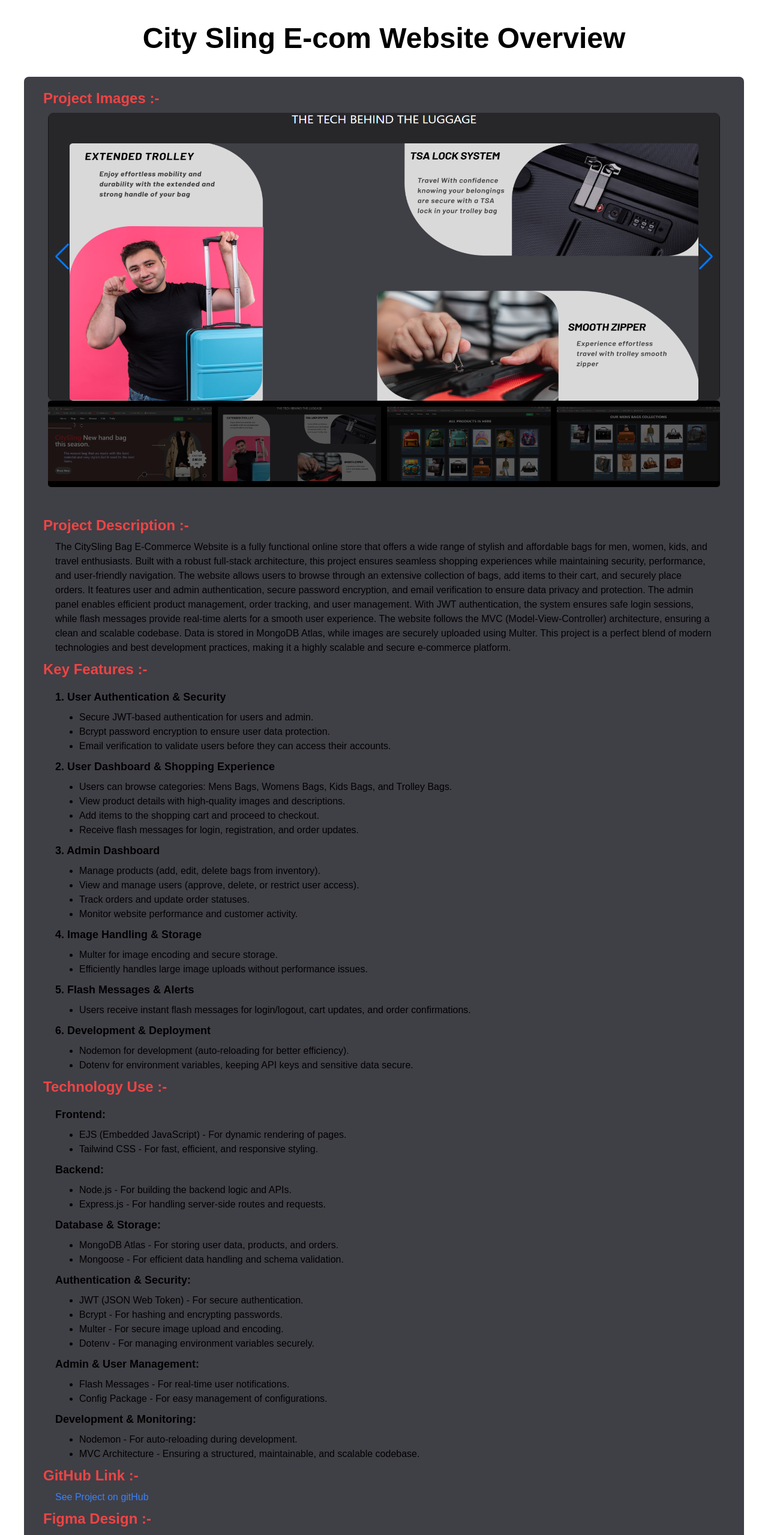
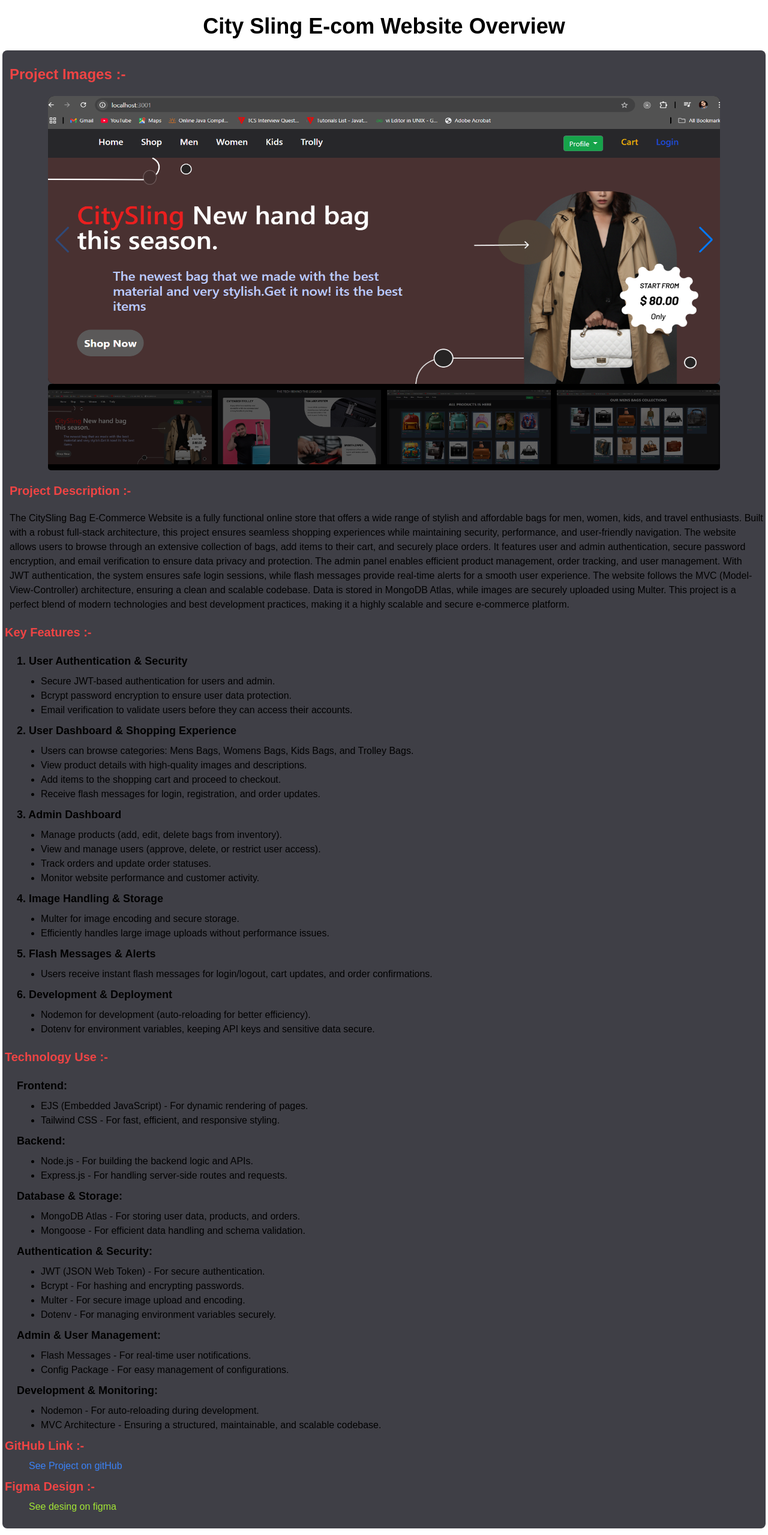
Before and after one commit to abhijit84842/Abhijit_Portfolio, a Next.js app: page /pages/projectall/overview/cityslingoverview in a window 1280 px wide. Shown: the top 2559 px of the page at 60% size. Built offline with nearby package versions, Linux system fonts and the light colour scheme.

Commit message:
make responsive citysling overview

```diff
--- a/app/components/ProjectsOverview/CitySling.js
+++ b/app/components/ProjectsOverview/CitySling.js
@@ -20,15 +20,17 @@
 const CitySling = () => {
   const [thumbsSwiper, setThumbsSwiper] = useState(null);
   return (
-    <div className="main-container p-10">
-      <h1 className="flex justify-center text-5xl font-semibold mb-10">
+    <div className="main-container p-1 2xl:p-10">
+      <h1 className="font-semibold flex justify-center text-xl my-5 lg:text-4xl 2xl:flex 2xl:justify-center 2xl:text-5xl 2xl:mb-10">
         City Sling E-com Website Overview
       </h1>
-      <div className="sub-container bg-zinc-700 rounded-lg p-3">
-        <h2 className="text-2xl font-semibold text-red-500 py-2 pl-5">
+      <div className="sub-container bg-zinc-700 rounded-lg p-1 my-5 2xl:p-3 ">
+        <h2 className="font-semibold text-red-500 ml-2 my-2 lg:my-5 lg:text-2xl  2xl:text-2xl 2xl:py-2 2xl:pl-5">
           Project Images :-
         </h2>
 
+        {/*Responsive 2xl break point forbig screen */}
+        <div className="swiper-container">
           <Swiper
             styles={{
               "--swiper-navigation-color": "#fff",
@@ -37,11 +39,11 @@
             spaceBetween={10}
             navigation={true}
             thumbs={{ swiper: thumbsSwiper }}
-          autoplay={{
-            delay: 3000,
-            disableOnInteraction: false,
-          }}
-          loop={true}
+            // autoplay={{
+            //   delay: 3000,
+            //   disableOnInteraction: false,
+            // }}
+            // loop={true}
             modules={[FreeMode, Navigation, Thumbs, Autoplay]}
             className={styles.mySwiper2}
           >
@@ -183,6 +185,12 @@
             watchSlidesProgress={true}
             modules={[FreeMode, Navigation, Thumbs]}
             className={styles.mySwiper}
+            breakpoints={{
+              375: { slidesPerView: 2, spaceBetween: 5 }, // phone SE
+              390: { slidesPerView: 2, spaceBetween: 5 }, // iphone 12 pro
+              1024: { slidesPerView: 3, spaceBetween: 5 }, // ipad tablets
+              1280: { slidesPerView: 4, spaceBetween: 10 }, // for laptop and desktop
+            }}
           >
             <SwiperSlide className={styles.slides}>
               <Image
@@ -313,12 +321,13 @@
               />
             </SwiperSlide>
           </Swiper>
+        </div>
 
-        <div className="project-description mt-10">
-          <h2 className="text-2xl font-semibold text-red-500 py-2 pl-5">
+        <div className="project-description mt-5 2xl:mt-10">
+          <h2 className="font-semibold text-red-500 text-xl my-5 ml-2 2xl:text-2xl 2xl:py-2 2xl:pl-5">
             Project Description :-
           </h2>
-          <div className="description px-10">
+          <div className="description ml-2 2xl:px-10">
             <p>
               The CitySling Bag E-Commerce Website is a fully functional online
               store that offers a wide range of stylish and affordable bags for
@@ -343,10 +352,10 @@
           </div>
         </div>
         <div className="project-features">
-          <h2 className="text-2xl font-semibold text-red-500 py-2 pl-5">
+          <h2 className="font-semibold text-red-500 my-5 text-xl 2xl:text-2xl  2xl:py-2 2xl:pl-5">
             Key Features :-
           </h2>
-          <ul className="ml-10 list-disc mt-2">
+          <ul className="list-disc mt-2 ml-5 2xl:ml-10 ">
             <h3 className="text-lg font-semibold mb-2">
               1. User Authentication & Security
             </h3>
@@ -361,7 +370,7 @@
               accounts.
             </li>
           </ul>
-          <ul className="ml-10 list-disc mt-2">
+          <ul className="list-disc mt-2 ml-5 2xl:ml-10 ">
             <h3 className="text-lg font-semibold mb-2">
               2. User Dashboard & Shopping Experience
             </h3>
@@ -379,7 +388,7 @@
               Receive flash messages for login, registration, and order updates.
             </li>
           </ul>
-          <ul className="ml-10 list-disc mt-2">
+          <ul className="list-disc mt-2 ml-5 2xl:ml-10 ">
             <h3 className="text-lg font-semibold mb-2">3. Admin Dashboard</h3>
             <li className="ml-10">
               Manage products (add, edit, delete bags from inventory).
@@ -392,7 +401,7 @@
               Monitor website performance and customer activity.
             </li>
           </ul>
-          <ul className="ml-10 list-disc mt-2">
+          <ul className="list-disc mt-2 ml-5 2xl:ml-10 ">
             <h3 className="text-lg font-semibold mb-2">
               4. Image Handling & Storage
             </h3>
@@ -404,7 +413,7 @@
               issues.
             </li>
           </ul>
-          <ul className="ml-10 list-disc mt-2">
+          <ul className="list-disc mt-2 ml-5 2xl:ml-10 ">
             <h3 className="text-lg font-semibold mb-2">
               5. Flash Messages & Alerts
             </h3>
@@ -413,7 +422,7 @@
               updates, and order confirmations.
             </li>
           </ul>
-          <ul className="ml-10 list-disc mt-2">
+          <ul className="list-disc mt-2 ml-5 2xl:ml-10">
             <h3 className="text-lg font-semibold mb-2">
               6. Development & Deployment
             </h3>
@@ -427,10 +436,10 @@
           </ul>
         </div>
         <div className="technology">
-          <h2 className="text-2xl font-semibold text-red-500 py-2 pl-5">
+          <h2 className="font-semibold text-red-500 my-5 text-xl 2xl:text-2xl  2xl:py-2 2xl:pl-5">
             Technology Use :-
           </h2>
-          <ul className="ml-10 list-disc mt-2">
+          <ul className=" list-disc mt-2 ml-5 2xl:ml-10">
             <h3 className="text-lg font-semibold mb-2">Frontend:</h3>
             <li className="ml-10">
               EJS (Embedded JavaScript) - For dynamic rendering of pages.
@@ -439,7 +448,7 @@
               Tailwind CSS - For fast, efficient, and responsive styling.
             </li>
           </ul>
-          <ul className="ml-10 list-disc mt-2">
+          <ul className="list-disc mt-2 ml-5 2xl:ml-10">
             <h3 className="text-lg font-semibold mb-2">Backend:</h3>
             <li className="ml-10">
               Node.js - For building the backend logic and APIs.
@@ -448,7 +457,7 @@
               Express.js - For handling server-side routes and requests.
             </li>
           </ul>
-          <ul className="ml-10 list-disc mt-2">
+          <ul className="list-disc mt-2 ml-5 2xl:ml-10">
             <h3 className="text-lg font-semibold mb-2">Database & Storage:</h3>
             <li className="ml-10">
               MongoDB Atlas - For storing user data, products, and orders.
@@ -457,7 +466,7 @@
               Mongoose - For efficient data handling and schema validation.
             </li>
           </ul>
-          <ul className="ml-10 list-disc mt-2">
+          <ul className="list-disc mt-2 ml-5 2xl:ml-10">
             <h3 className="text-lg font-semibold mb-2">
               Authentication & Security:
             </h3>
@@ -474,7 +483,7 @@
               Dotenv - For managing environment variables securely.
             </li>
           </ul>
-          <ul className="ml-10 list-disc mt-2">
+          <ul className="list-disc mt-2 ml-5 2xl:ml-10">
             <h3 className="text-lg font-semibold mb-2">
               Admin & User Management:
             </h3>
@@ -485,7 +494,7 @@
               Config Package - For easy management of configurations.
             </li>
           </ul>
-          <ul className="ml-10 list-disc mt-2">
+          <ul className="list-disc mt-2 ml-5 2xl:ml-10">
             <h3 className="text-lg font-semibold mb-2">
               Development & Monitoring:
             </h3>
@@ -499,18 +508,24 @@
           </ul>
         </div>
         <div className="github-link">
-          <h2 className="text-2xl font-semibold text-red-500 py-2 pl-5">
+          <h2 className="font-semibold text-red-500 my-2 text-xl 2xl:text-2xl  2xl:py-2 2xl:pl-5">
             GitHub Link :-
           </h2>
-          <Link className="ml-10 text-blue-500" href="https://github.com/abhijit84842/Web_Development_Projects_2024/tree/master/MERN%20Stack%20Project/CitySling_E-com_in_NodeJs">
+          <Link
+            className="ml-10 text-blue-500"
+            href="https://github.com/abhijit84842/Web_Development_Projects_2024/tree/master/MERN%20Stack%20Project/CitySling_E-com_in_NodeJs"
+          >
             See Project on gitHub
           </Link>
         </div>
-        <div className="figma-design">
-          <h2 className="text-2xl font-semibold text-red-500 py-2 pl-5">
+        <div className="figma-design mb-5">
+          <h2 className="font-semibold text-red-500 my-2 text-xl 2xl:text-2xl  2xl:py-2 2xl:pl-5">
             Figma Design :-
           </h2>
-          <Link className="ml-10 text-lime-400" href="https://www.figma.com/design/3FH9gGvqy3SRoLwzIbTwlY/CitySling-Banner?node-id=0-1&p=f&t=p9LdIBIXC5G1Y6du-0">
+          <Link
+            className="ml-10 text-lime-400"
+            href="https://www.figma.com/design/3FH9gGvqy3SRoLwzIbTwlY/CitySling-Banner?node-id=0-1&p=f&t=p9LdIBIXC5G1Y6du-0"
+          >
             See desing on figma
           </Link>
         </div>
--- a/app/components/ProjectsOverview/Projectoverview.module.css
+++ b/app/components/ProjectsOverview/Projectoverview.module.css
@@ -3,7 +3,6 @@
   width: 100%;
   height: 100%;
 }
-
 .mySwiper2 .swiper-slide {
   text-align: center;
   font-size: 18px;
@@ -38,6 +37,7 @@
 
 .mySwiper {
   background-color: rgb(0, 0, 0);
+
   border-radius: 5px;
   width: 70rem;
   height: 9rem;
@@ -52,3 +52,33 @@
 .slides:hover {
   opacity: 1;
 }
+
+/* Make Responsive for ipad pro tablets */
+@media only screen and (max-width: 1024px) {
+  .mySwiper2 {
+    height: 30rem;
+    width: 100%;
+  }
+
+  .mySwiper {
+    border-radius: 5px;
+    width: 100%;
+    height: 10rem;
+    box-sizing: border-box;
+    padding: 10px 0;
+  }
+}
+
+/* Make responsive for iphone 12 pro */
+@media only screen and (max-width: 390px) {
+  .mySwiper2 {
+    height: 12rem;
+    width: 100%;
+  }
+
+  .mySwiper {
+    width: 100%;
+    height: 5rem;
+    padding: 5px 0;
+  }
+}
```
Lines whose indentation alone changed are shown as unchanged.
